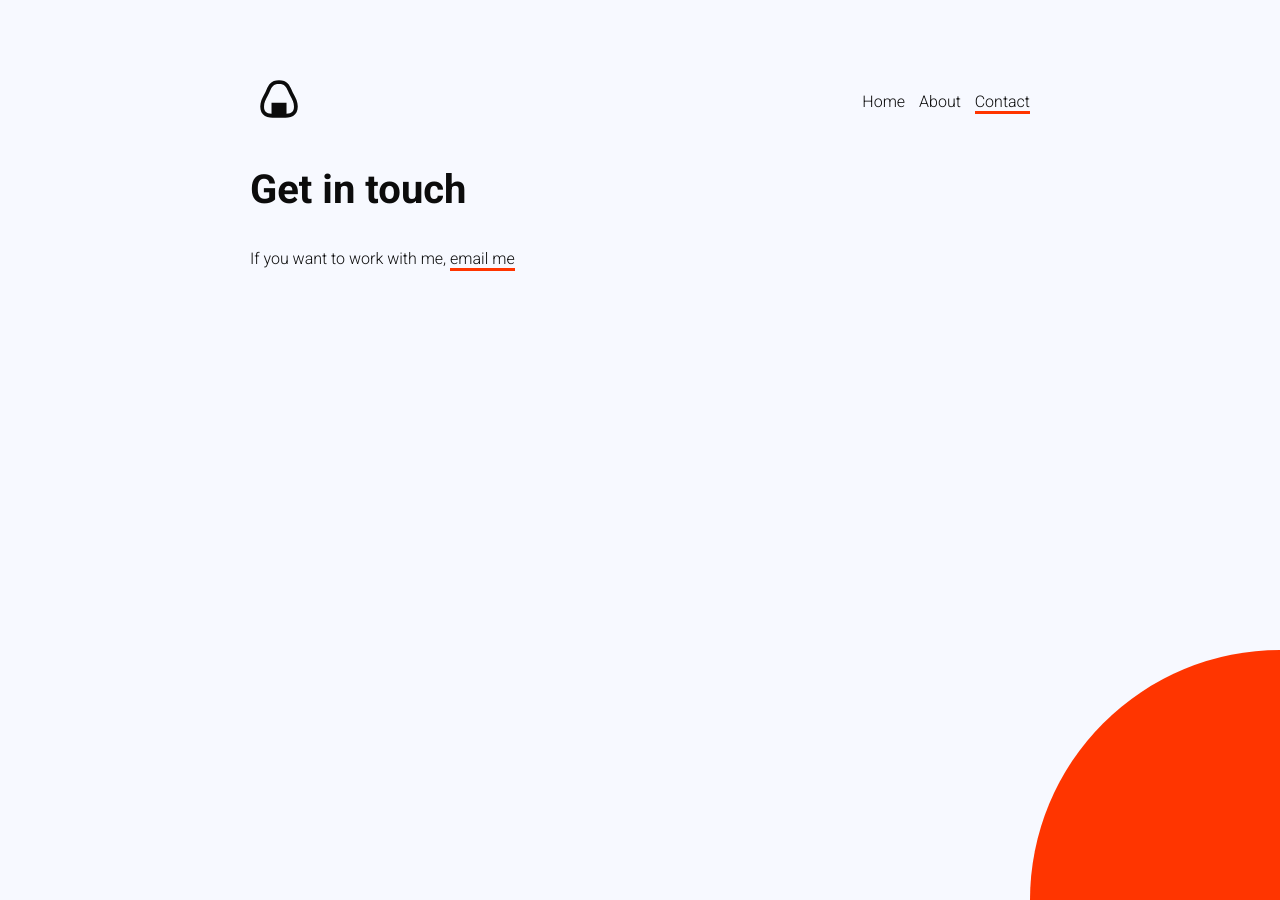
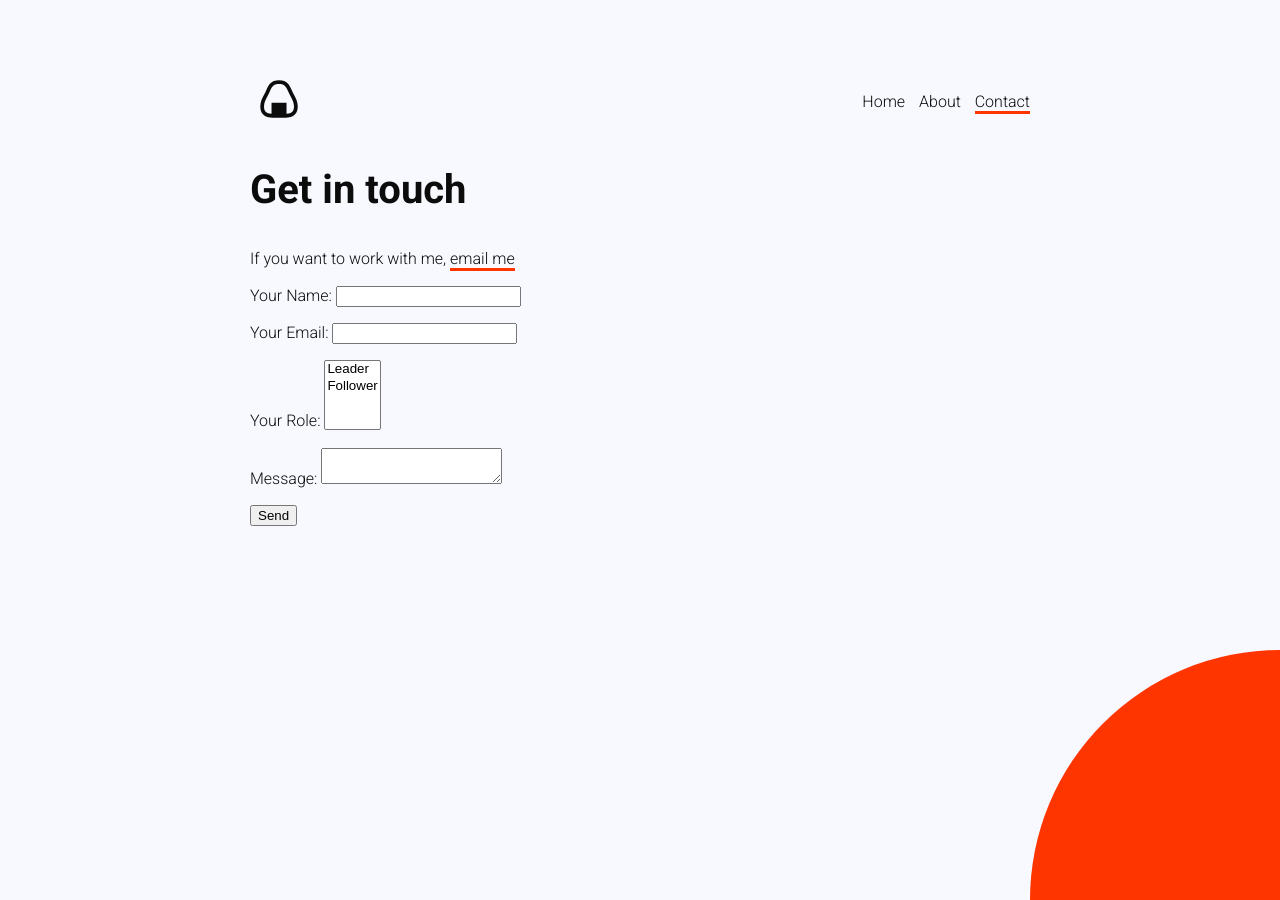
Before and after one commit to ben-peng/anightinjapan, a Jekyll site: the page built from contact.markdown, in a window 1280 px wide. Built offline with Jekyll 4.4.1, drawn with Linux system fonts in a browser that asks for light colours.

Commit message:
add a test form

```diff
--- a/contact.markdown
+++ b/contact.markdown
@@ -7,3 +7,24 @@ sidebar: menu
 ## Get in touch
 
 If you want to work with me, [email me](mailto:benjamin.w.peng@gmail.com)
+
+<form name="contact" method="POST" data-netlify="true">
+  <p>
+    <label>Your Name: <input type="text" name="name" /></label>
+  </p>
+  <p>
+    <label>Your Email: <input type="email" name="email" /></label>
+  </p>
+  <p>
+    <label>Your Role: <select name="role[]" multiple>
+      <option value="leader">Leader</option>
+      <option value="follower">Follower</option>
+    </select></label>
+  </p>
+  <p>
+    <label>Message: <textarea name="message"></textarea></label>
+  </p>
+  <p>
+    <button type="submit">Send</button>
+  </p>
+</form>
```
Also changed, not shown: 1 other file.
